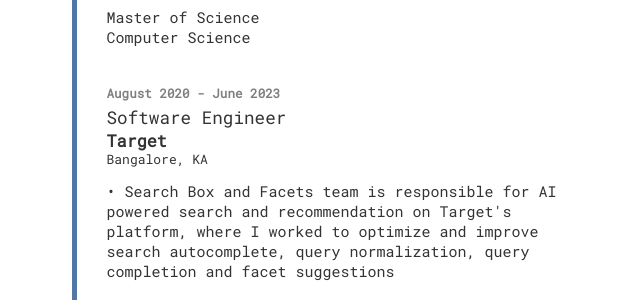
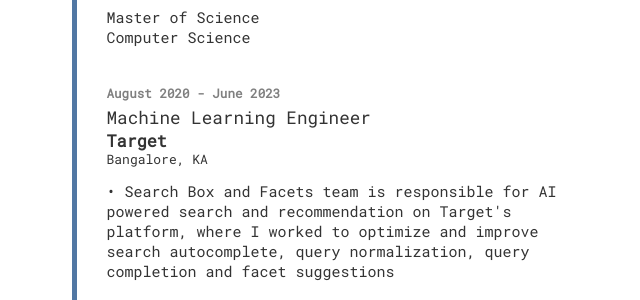
Before and after one commit to anushaa51/anushaa51.github.io, a Jekyll site: the page built from index.html, in a window 1280 px wide and 900 px high, scrolled down 1694 px. Shown: the part 154-454 px from the top of the window, without its empty margins (503-1143 px from the left). Built offline with Jekyll 4.4.1, drawn with Linux system fonts in a browser that asks for light colours; nearby versions of some CDN libraries.

Commit message:
Update resume

```diff
--- a/_config.yml
+++ b/_config.yml
@@ -27,7 +27,7 @@ theme_settings :
         summary: Master of Science<br/>Computer Science
       - start : August 2020
         end : June 2023
-        experience : Software Engineer
+        experience : Machine Learning Engineer
         place: Target
         location: Bangalore, KA
         summary: • Search Box and Facets team is responsible for AI powered search and recommendation on Target's platform, where I worked to optimize and improve search autocomplete, query normalization, query completion and facet suggestions<br/><br/>•Working with Java, Kotlin, React, Docker and Kubernetes, I improved user query suggestion ranking leveraging search prefix prioritization, fuzzy matching and look-up tries, resulting in higher peak transactions per second<br/><br/>•Developed an end-to-end Tcin Sequence Generator, an efficient product locator that identifies store locations of any product across all Target outlets leveraging Kafka and the Google Cloud Platform<br/><br/>•Built microservices for consolidating product information from different Kafka clusters as well as Redis cache in real-time for high data availability during peak hours, and migrated sections of Target’s tech stack from Java, Spring and MySQL to a distributed microservice based architecture using Kotlin, Micronaut and PostgreSQL<br/><br/>•Identified critical fields and re-indexed Target’s fork of Metabase that interfaces with MongoDB, resulting in reduced time taken to visualize data from over a minute down to sub 1000ms
```
Also changed, not shown: 2 other files.
